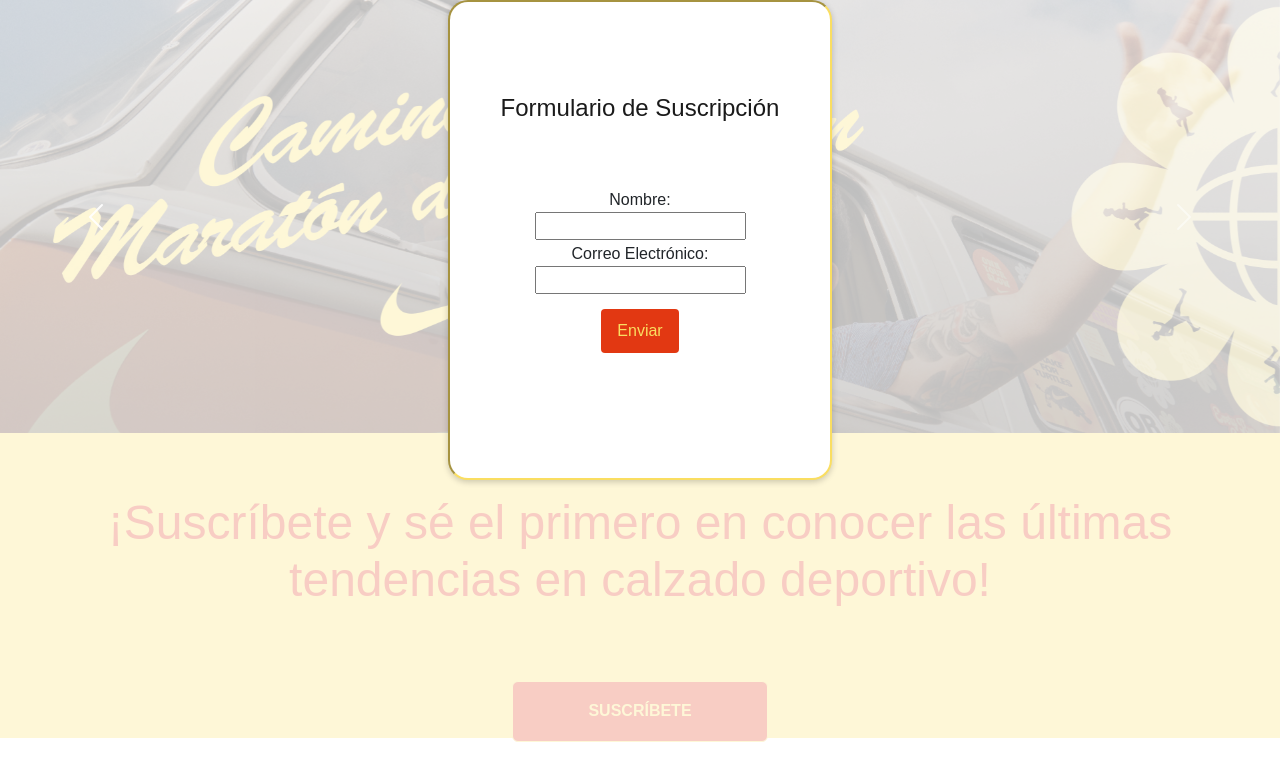
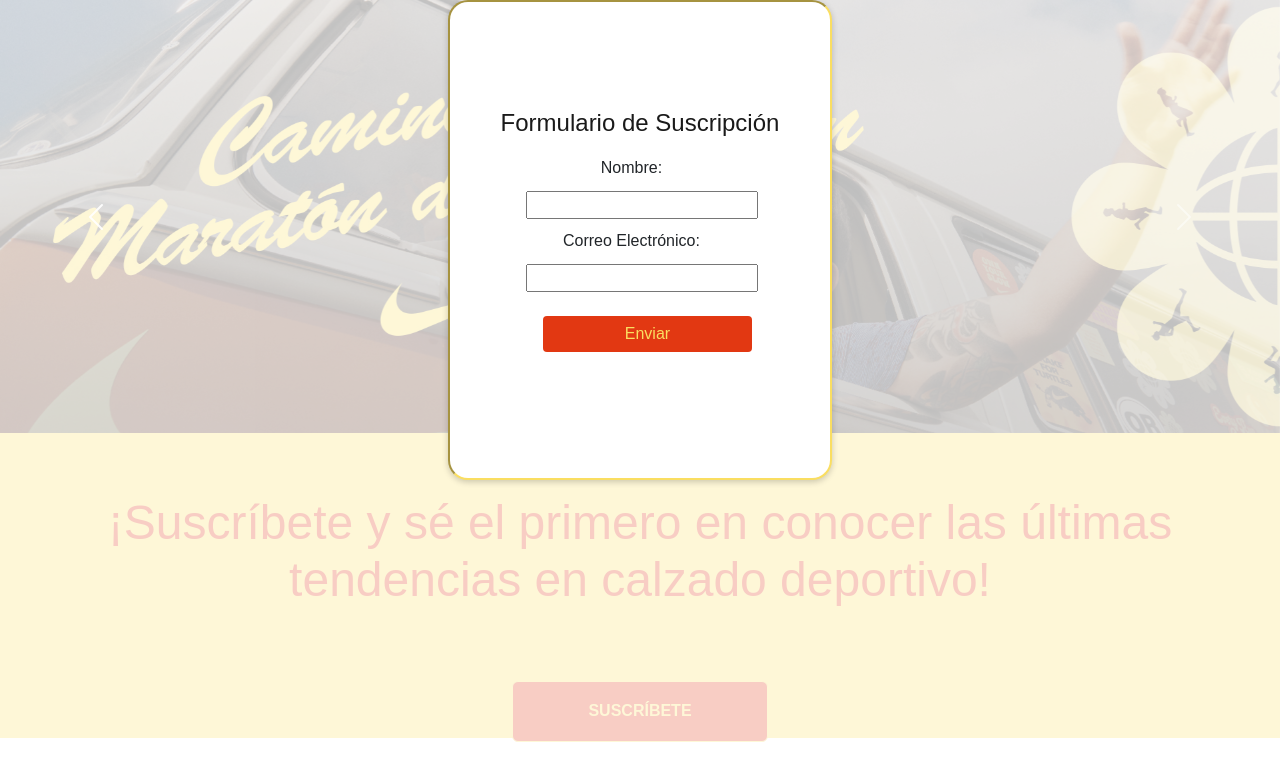
Before and after one commit to Ladysm/Landing-Page, a React (Vite) app: page / in a window 1280 px wide. Both pictures are taken after a click on the button "SUSCRÍBETE". Shown: the top 780 px of the page. Built offline with nearby package versions, Linux system fonts and the light colour scheme.

Commit message:
modal termiando

```diff
--- a/src/App.css
+++ b/src/App.css
@@ -34,6 +34,13 @@ h2{
   padding: 5%;
   padding-left: 8%;
   padding-right: 8%;
+}
+h3{
+  margin-top: -5%;
+}
+label{
+  margin-bottom: -7%;
+  margin-top: 3%;
 }
 
 .btn-subscription{
@@ -93,30 +100,62 @@ h2{
   border-radius: 20px;
 
 
-  gap: 2px;
-  padding: 10%;
+  padding-top: 0%;
   margin: 0%;
   width: 90%;
   text-align: center;
 }
+
+.input-container{
+  display: flex;
+  flex-direction: column;
+  gap: 1px;
+  margin-right: 5%;
+  margin-top: 1%;
+ justify-content: center;
+}
+
+
+
+
+
 /* Estilos para el título dentro del modal */
-.custom-modal h2 {
+.custom-modal h3 {
   color: #1a1a1a; /* Color del texto */
   font-size: 1.5em; /* Tamaño de fuente */
      /* Espacio inferior */
     font-family: 'UniversLTStd',Arial, sans-serif;
+    padding: 0;
+
 
 }
+.container-button-sent {
+  display: flex;
+  flex-direction: column;
+  margin: 0%;
 
+  justify-content: center;
+  width: 87%;
+  align-items: center;
+}
 /* Estilos para el botón dentro del modal */
 .custom-modal button {
   background-color: #e23812; /* Color de fondo del botón */
   color: #fade61; /* Color del texto del botón */
   border: none; /* Sin borde */
-  padding: 10px 16px; /* Espaciado interno */
+
+ padding-left: 5%;
+ padding-right: 5%;
+ padding-top: 2%;
+padding-bottom:2% ;
   border-radius: 4px; /* Radio del borde */
   cursor: pointer; /* Cursor de puntero al pasar por encima */
-  margin:5%;
+  margin-top:8%;
+  width: 70%;
+  margin-left: 5%;
+}
+input{
+  width: 110%;
 }
 
 /* Estilos para el botón cuando se pasa el mouse por encima */
--- a/src/components/Subscription.jsx
+++ b/src/components/Subscription.jsx
@@ -36,9 +36,12 @@ export const Subscription = () => {
         contentLabel="Formulario de Suscripción"
         className={'custom-modal'}
       >
-        <h2>Formulario de Suscripción</h2>
+
+        <h3>Formulario de Suscripción</h3>
+
+
         <form className="form-modal" onSubmit={handleSubmit}>
-          <div>
+          <div className="input-container" >
             <label htmlFor="name">Nombre:</label><br />
             <input
               type="text"
@@ -48,7 +51,7 @@ export const Subscription = () => {
               required
             />
           </div>
-          <div>
+          <div className="input-container">
             <label htmlFor="email">Correo Electrónico:</label><br />
             <input
               type="email"
@@ -58,7 +61,9 @@ export const Subscription = () => {
               required
             />
           </div>
+         <div className="container-button-sent">
           <button type="submit">Enviar</button>
+          </div>
         </form>
       </Modal>
     </div>
```
